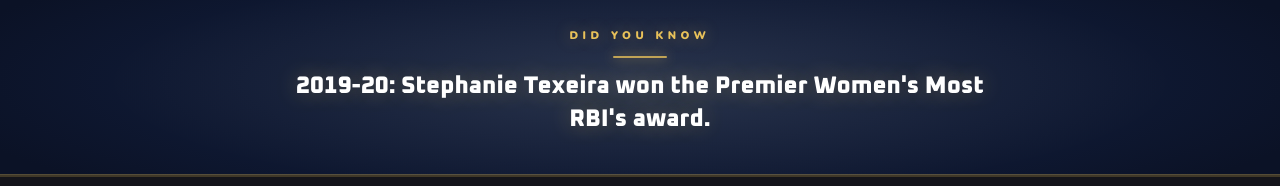
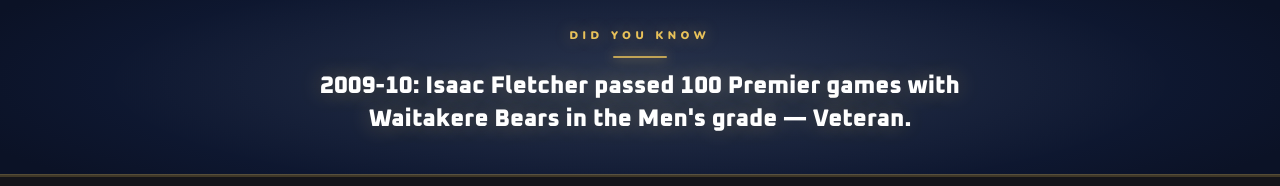
Before and after one commit to N8Nuks/grassrootsfantasy, a Next.js app: page /nfs in a window 1280 px wide. Shown: the part 525-711 px from the top of the page. Built offline with nearby package versions, Linux system fonts and the light colour scheme; no server answers.

Commit message:
Ticker: add milestone games and challenge shield history

```diff
--- a/components/FactsTicker.tsx
+++ b/components/FactsTicker.tsx
@@ -2,6 +2,7 @@
 import { useState, useEffect, useMemo } from 'react'
 import { HONOURS, AWARD_LABELS } from '@/lib/nfsHonours'
 import { PLACINGS, HERITAGE_MEN, HERITAGE_WOMEN, SERIES_TEAMS, CAREER_MEN, CAREER_WOMEN } from '@/lib/nfsHistory'
+import { MILESTONES, SHIELD_EVENTS, SHIELD_HOLDERS } from '@/lib/nfsMilestones'
 
 // Announcements — every 4th ticker slot. Louder styling, current news.
 const ANNOUNCEMENTS = [
@@ -39,7 +40,6 @@ const ANNOUNCEMENTS = [
   'The NFS has crowned Premier champions since 2005.',
   'Auckland softball has been played since 1939.',
   'Only eight players have reached 300 career games — their cards carry the badge.',
-  'Over 1,100 moments of NFS history live in this ticker.',
   'Every Premier award winner since 2004-05 is on the Honours Board.',
   'Black Diamond Labs presents Grassroots Fantasy.',
   'Grassroots Fantasy and the GF NFS Premier League are brought to you by Black Diamond Labs.',
@@ -98,6 +98,28 @@ function buildFacts(): string[] {
       ? `${c.name} has played ${c.games} Premier games — the most of any woman in Auckland softball history.`
       : `${c.name} has played ${c.games} Premier career games (#${i + 1} all-time among the women).`)
   })
+
+  // Milestone games — the season each player crossed 100, 200 and 300
+  const TIER_WORD: Record<number, string> = { 100: 'Veteran', 200: 'Club Legend', 300: 'Icon' }
+  for (const m of MILESTONES) {
+    const g = m.grade === 'men' ? "Men's" : "Women's"
+    const club = m.club ? ` with ${m.club}` : ''
+    facts.push(m.tier === 300
+      ? `${m.season}: ${m.name} passed 300 Premier games${club} — ${g} Icon status, reached by only a handful in the game's history.`
+      : `${m.season}: ${m.name} passed ${m.tier} Premier games${club} in the ${g} grade — ${TIER_WORD[m.tier]}.`)
+  }
+
+  // Challenge shields — every defence and every change of hands
+  for (const e of SHIELD_EVENTS) {
+    const when = e.date ? ` — ${e.date}` : ''
+    facts.push(e.result === 'Lost'
+      ? `${e.challenger} took the ${e.shield} off ${e.holder}${when}.`
+      : `${e.holder} defended the ${e.shield} against ${e.challenger}${when}.`)
+  }
+  for (const h of SHIELD_HOLDERS) {
+    facts.push(`${h.holder} hold the ${h.shield}, won ${h.since}. It changes hands only when a challenger wins it.`)
+  }
+  facts.push('The Trevor Rouse Shield and the Collen Callaghan Shield are challenge trophies — hold them until someone beats you.')
 
   return facts
 }
```
